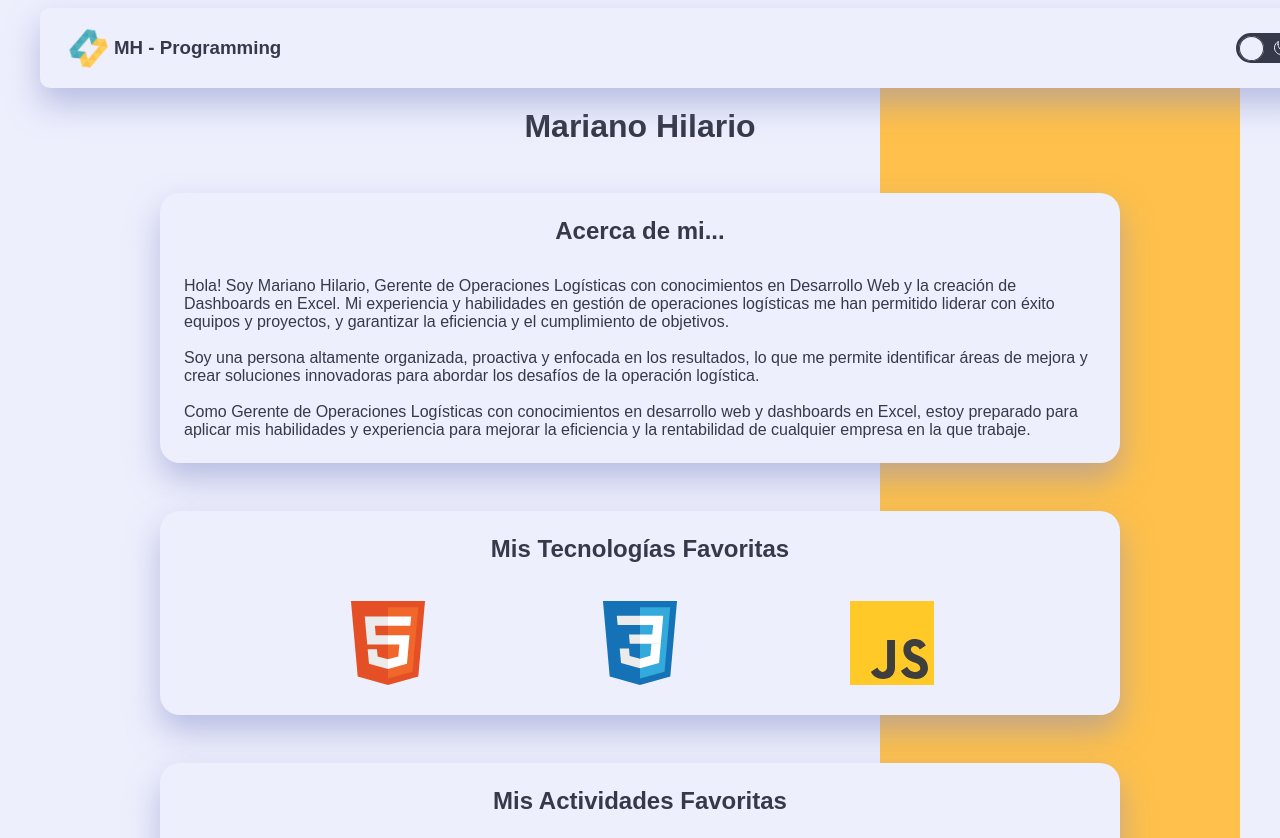
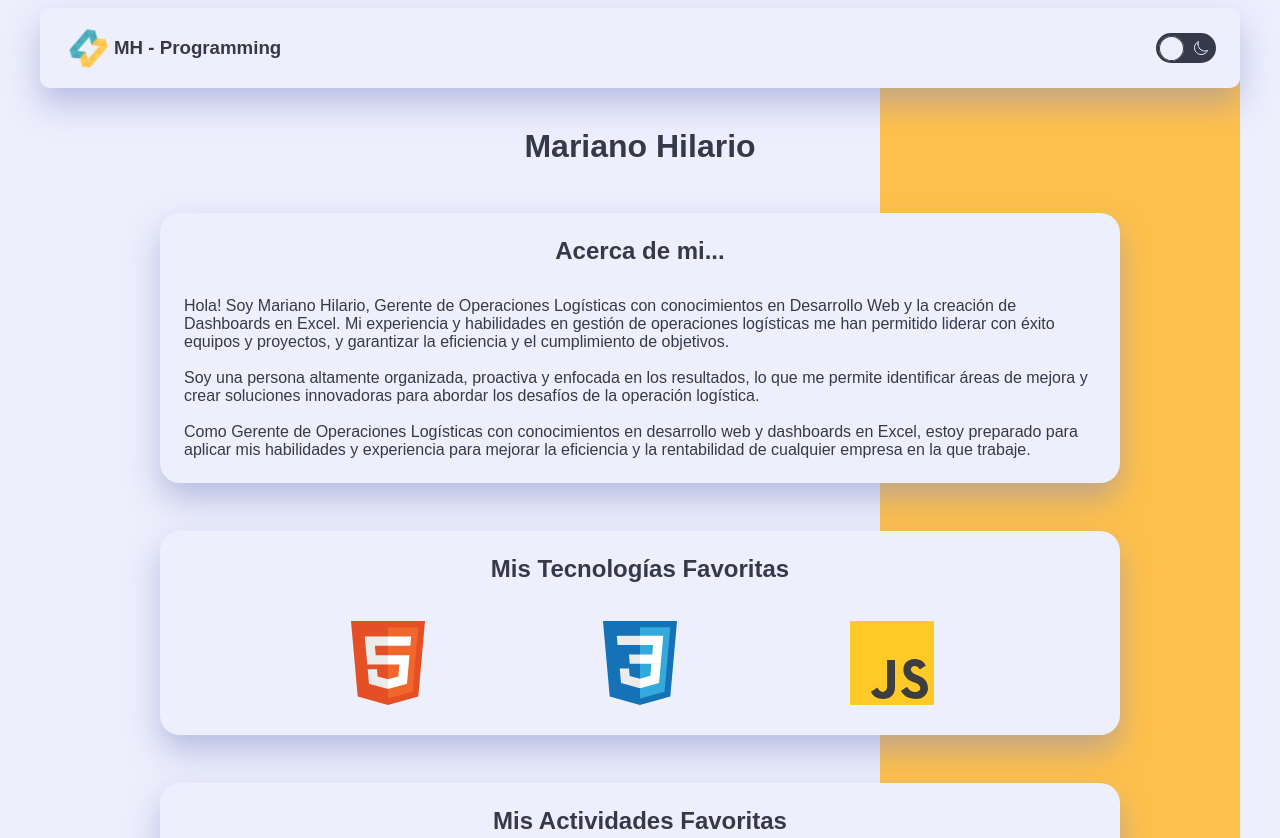
Before and after one commit to marianohilario/soyHenryPM1-practice, a website: page index.html in a window 1280 px wide. Shown: the top 838 px of the page. Drawn offline with nearby package versions, Linux system fonts and the light colour scheme.

Commit message:
header width fixed up

```diff
--- a/styles/styles.css
+++ b/styles/styles.css
@@ -38,6 +38,7 @@ footer {
 
 header {
   position: fixed;
+  width: 1200px
 }
 
 .header-logo {
@@ -94,7 +95,7 @@ main {
   display: flex;
   flex-direction: column;
   align-items: center;
-  padding-top: 100px;
+  padding-top: 120px;
 }
 
 main h1 {
```
